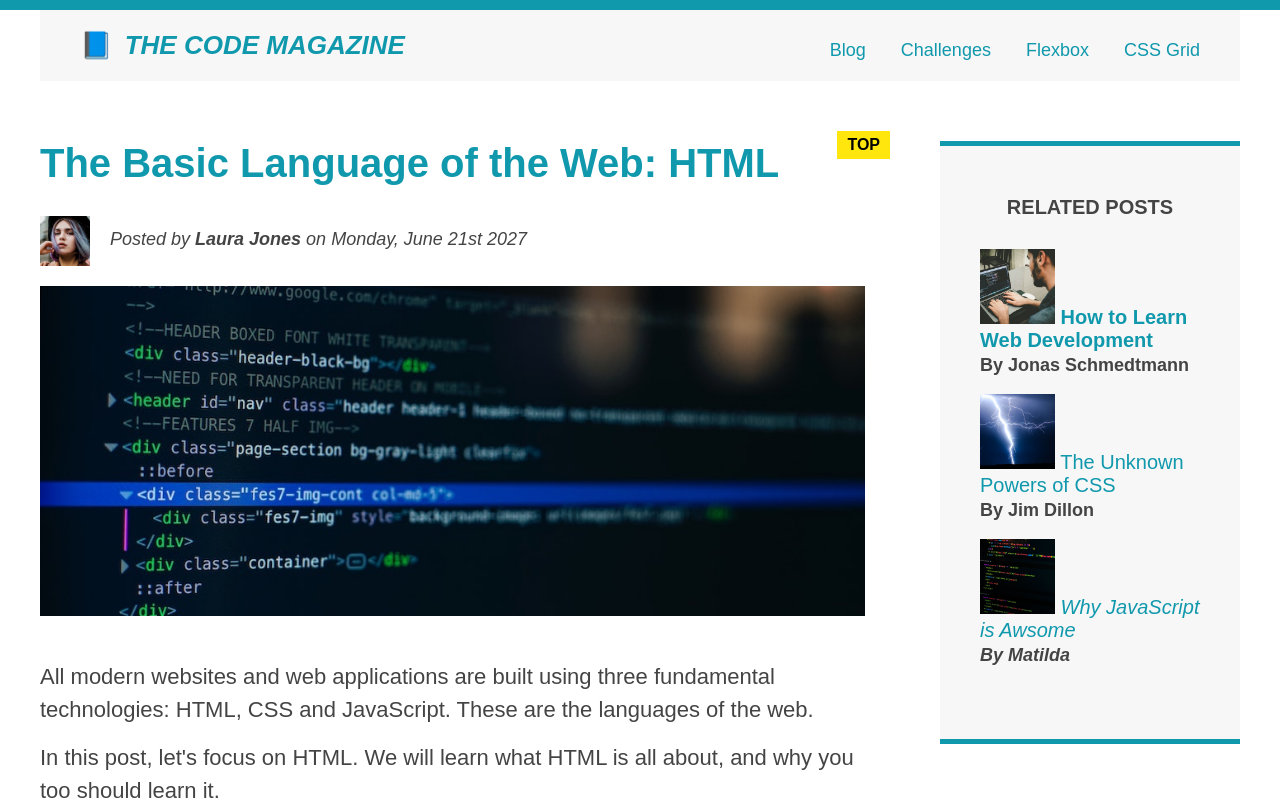
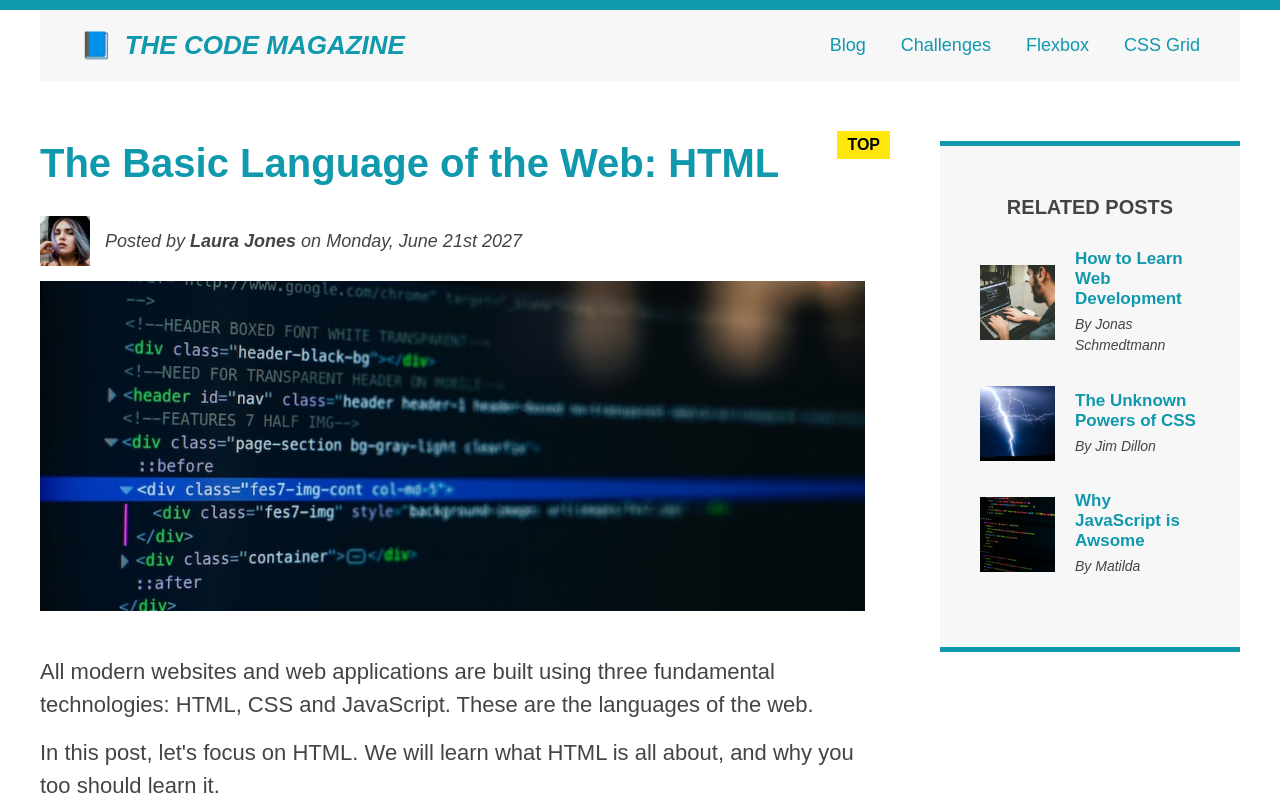
Before and after one commit to Marco1216/03-CSS-Fundamentals-, a plain HTML site: page index.html in a window 1280 px wide. Shown: the top 810 px of the page. Drawn offline with Linux system fonts and the light colour scheme.

Commit message:
Learning how to use flex

```diff
--- a/index.html
+++ b/index.html
@@ -26,10 +26,13 @@
 
       <!--<article> is anything after the header. Inside article we
       can also have another header.-->
+
+      <div class="row">
         <article>
           <header class="post-hreader">
             <h2>The Basic Language of the Web: HTML</h2>
 
+            <div class="author-box">
               <img
                 src="img/laura-jones.jpg"
                 alt="Headshot of Laura Jones"
@@ -41,6 +44,8 @@
               <p id="author" class="author">
                 Posted by <strong>Laura Jones</strong> on Monday, June 21st 2027
               </p>
+            </div>
+
             <img
               class="post-img"
               src="img/post-img.jpg"
@@ -64,8 +69,8 @@
           <p>
             HTML stands for <strong>H</strong>yper<strong>T</strong>ext
             <strong>M</strong>arkup <strong>L</strong>anguage. It's a markup
-          language that web developers use to structure and describe the content
-          of a webpage (not a programming language).
+            language that web developers use to structure and describe the
+            content of a webpage (not a programming language).
           </p>
 
           <p>
@@ -112,38 +117,53 @@
         <aside>
           <h4>Related posts</h4>
           <ul class="related">
-          <li>
+            <li class="related-post">
               <img
                 src="img/related-1.jpg"
                 alt="A men with his computer"
                 width="75"
                 height="75"
               />
-            <a href="#">How to Learn Web Development</a>
+
+              <!-- This div is to put ancer and author name
+            into a box, so they can be considered as one item
+            in flexbox, same for the res li elements -->
+              <div>
+                <a href="#" class="related-link"
+                  >How to Learn Web Development</a
+                >
                 <p class="related-author">By Jonas Schmedtmann</p>
+              </div>
             </li>
-          <li>
+            <li class="related-post">
               <img
                 src="img/related-2.jpg"
                 alt="An image of lightning"
                 width="75"
                 height="75"
               />
-            <a href="#">The Unknown Powers of CSS</a>
+
+              <div>
+                <a href="#" class="related-link">The Unknown Powers of CSS</a>
                 <p class="related-author">By Jim Dillon</p>
+              </div>
             </li>
-          <li>
+            <li class="related-post">
               <img
                 src="img/related-3.jpg"
                 alt="An image of JavaScript code"
                 width="75"
                 height="75"
               />
-            <a href="#">Why JavaScript is Awsome</a>
+
+              <div>
+                <a href="#" class="related-link">Why JavaScript is Awsome</a>
                 <p class="related-author">By Matilda</p>
+              </div>
             </li>
           </ul>
         </aside>
+      </div>
       <footer>
         <p id="copyright" class="copyright text">
           Copyright &copy; by The Code Magazine
--- a/style.css
+++ b/style.css
@@ -186,7 +186,6 @@ nav a:link {
   display: block;*/
   margin-right: 30px;
   display: inline-block;
-  margin-top: 10px;
 }
 
 nav a:link:last-child {
@@ -246,7 +245,7 @@ footer p {
 } */
 
 /* FLOATS */
-.author-img {
+/* .author-img {
   float: left;
   margin-bottom: 20px;
 }
@@ -283,4 +282,75 @@ aside {
 
 footer {
   clear: both;
+} */
+
+/* Flexbox */
+.main-header {
+  display: flex;
+  align-items: center;
+
+  /* The remainning space will stay between 2 items */
+  justify-content: space-between;
 }
+
+.author-box {
+  display: flex;
+  align-items: center;
+  margin-bottom: 15px;
+}
+
+.author {
+  margin-bottom: 0;
+  margin-left: 15px;
+}
+
+/* This selects every li element which contains
+   the image, hyperlink and author name */
+.related-post {
+  display: flex;
+  align-items: center;
+  gap: 20px;
+  margin-bottom: 30px;
+}
+
+.related-link:link {
+  font-size: 17px;
+  font-weight: bold;
+  font-style: normal;
+  display: inline-block;
+  margin-bottom: 5px;
+}
+
+.related-author {
+  margin-bottom: 0;
+  font-size: 14px;
+  font-weight: normal;
+  font-style: italic;
+}
+
+/* This row here is container of article and aside */
+.row {
+  display: flex;
+  gap: 75px;
+  margin-bottom: 60px;
+  align-items: flex-start;
+}
+
+article {
+  /* By doing this, it allows
+     flexbox to figure out the
+     basis itself. */
+  flex: 1;
+  margin-bottom: 0;
+}
+
+/* We cannot use width to flex
+instead, we need to use flex-basis */
+aside {
+  /*
+  DEFAULTS:
+  flex-grow:0;
+  flex-shrink: 1;
+  flex-basis: auto; */
+  flex: 0 0 300px;
+}
```
Also changed, not shown: flexbox.html (+31 -3 lines). Lines whose indentation alone changed are shown as unchanged.
